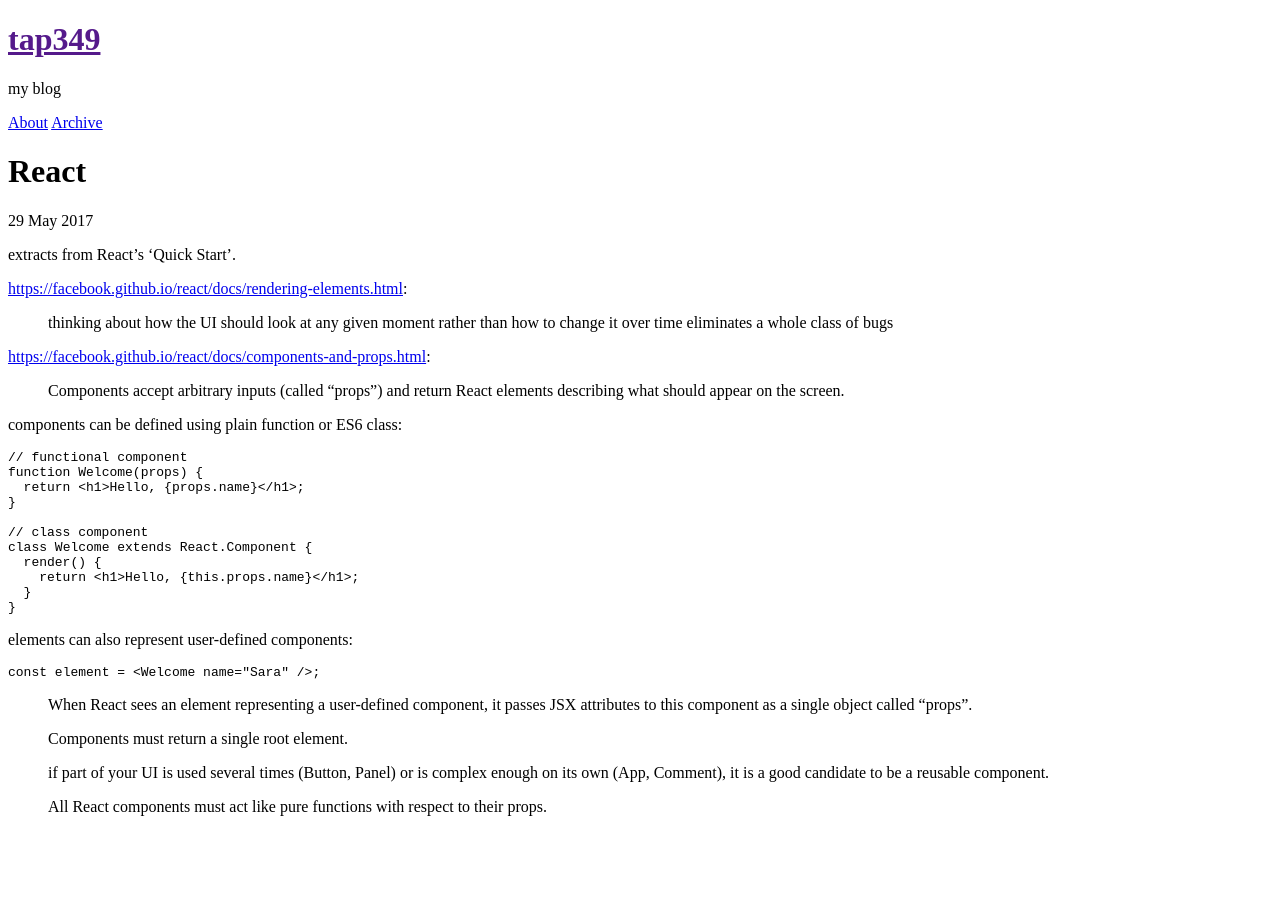
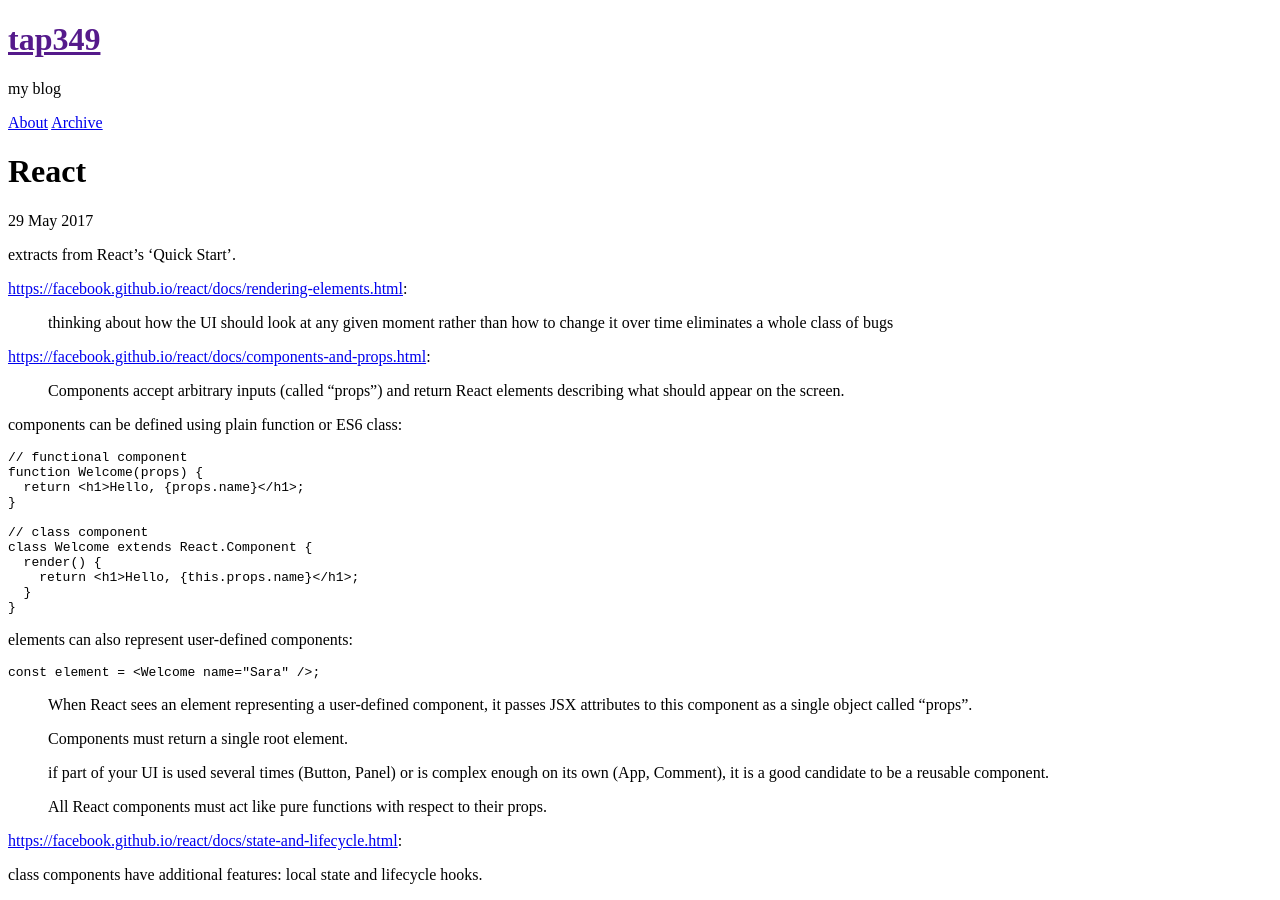
Before and after one commit to tap349/tap349.github.io, a Jekyll site: the page built from _posts/2017-05-29-react.md, in a window 1280 px wide. Built offline with Jekyll 4.4.1, drawn with Linux system fonts in a browser that asks for light colours.

Commit message:
update 2017-05-29_17:44:46

```diff
--- a/_posts/2017-05-29-react.md
+++ b/_posts/2017-05-29-react.md
@@ -51,3 +51,7 @@ const element = <Welcome name="Sara" />;
 > on its own (App, Comment), it is a good candidate to be a reusable component.
 
 > All React components must act like pure functions with respect to their props.
+
+<https://facebook.github.io/react/docs/state-and-lifecycle.html>:
+
+class components have additional features: local state and lifecycle hooks.
```
